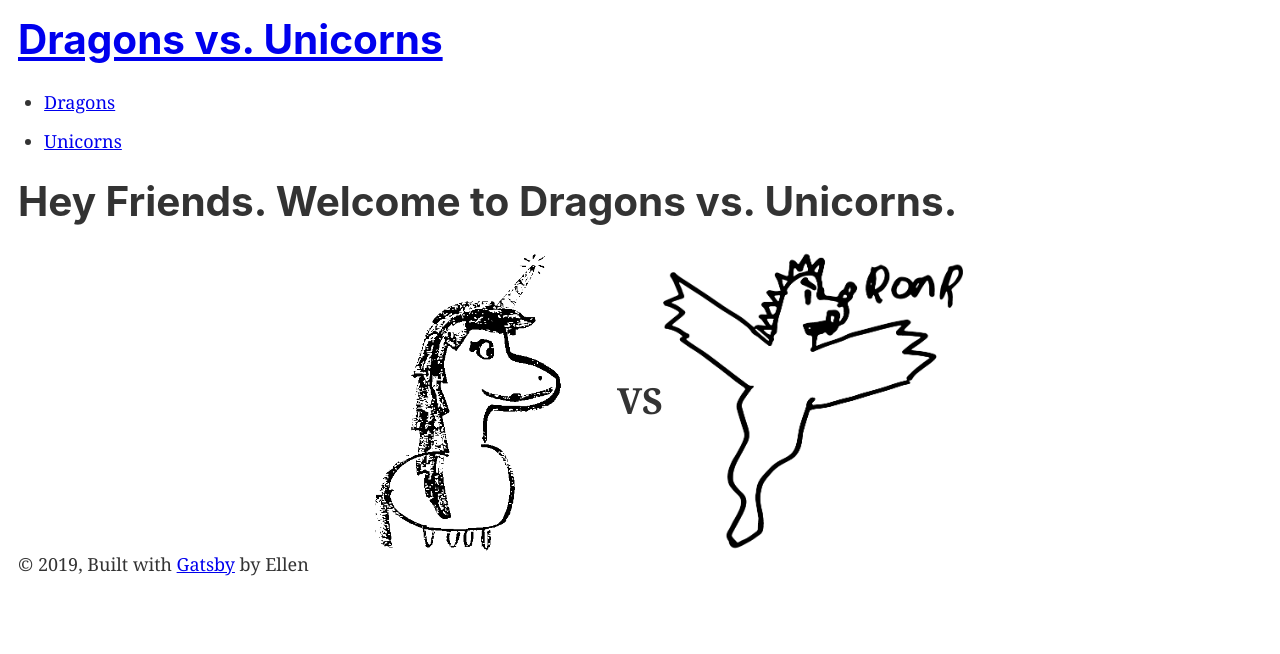
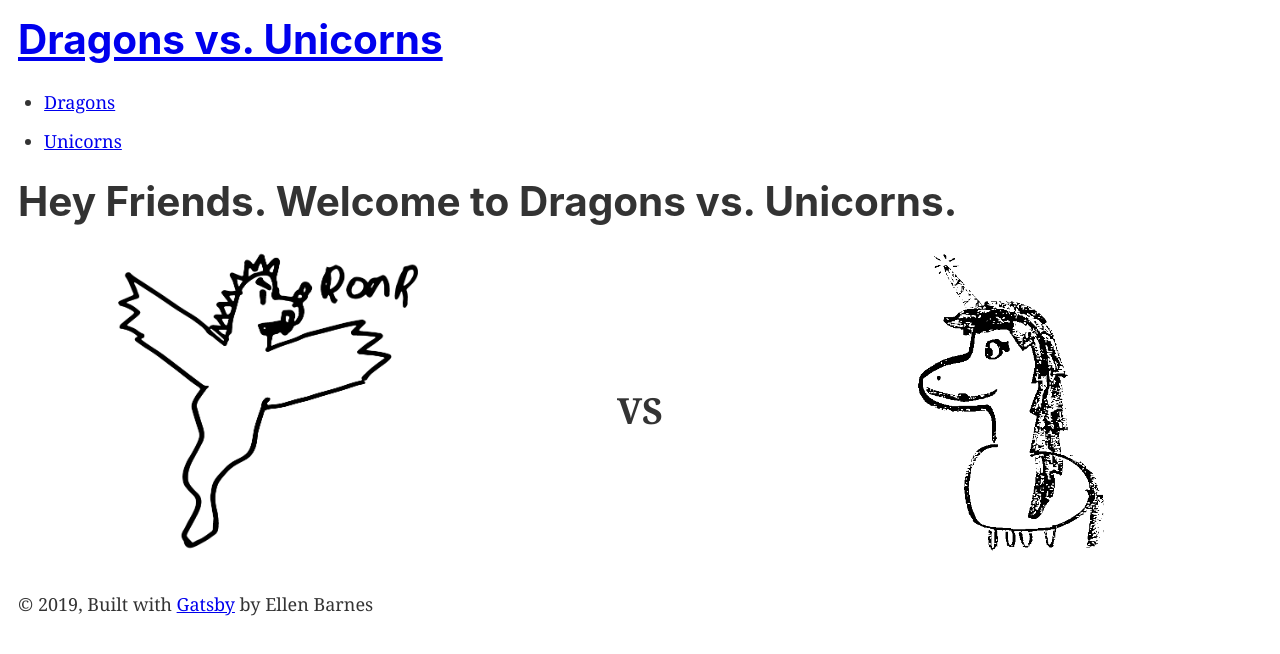
Before and after one commit to chrisbarnes/dragons-vs-unicorns, a Gatsby site: page / in a window 1280 px wide. Built offline with nearby package versions, Linux system fonts and the light colour scheme; Gatsby itself is replaced by a stand-in of ours.

Commit message:
Updated dragon and unicorn pictures and added service worker

```diff
--- a/gatsby-config.js
+++ b/gatsby-config.js
@@ -18,17 +18,17 @@ module.exports = {
     {
       resolve: `gatsby-plugin-manifest`,
       options: {
-        name: `gatsby-starter-default`,
-        short_name: `starter`,
+        name: `Dragons vs. Unicorns`,
+        short_name: `Dragons vs. Unicorns`,
         start_url: `/`,
         background_color: `#663399`,
         theme_color: `#663399`,
         display: `minimal-ui`,
-        icon: `src/images/gatsby-icon.png`, // This path is relative to the root of the site.
+        icon: `src/images/dragon.png`, // This path is relative to the root of the site.
       },
     },
     // this (optional) plugin enables Progressive Web App + Offline functionality
     // To learn more, visit: https://gatsby.dev/offline
-    // `gatsby-plugin-offline`,
+    `gatsby-plugin-offline`,
   ],
 }
--- a/package.json
+++ b/package.json
@@ -1,9 +1,9 @@
 {
-  "name": "gatsby-starter-default",
+  "name": "dragons-vs-unicorns",
   "private": true,
-  "description": "A simple starter to get up and developing quickly with Gatsby",
+  "description": "All about dragons vs. unicorns.",
   "version": "0.1.0",
-  "author": "Kyle Mathews <mathews.kyle@gmail.com>",
+  "author": "Ellen Barnes",
   "dependencies": {
     "gatsby": "^2.3.5",
     "gatsby-image": "^2.0.37",
--- a/src/components/layout.js
+++ b/src/components/layout.js
@@ -26,14 +26,12 @@ const Layout = ({ children }) => (
     render={data => (
       <>
         <Header siteTitle={data.site.siteMetadata.title} />
-        <div>
-          <main>{children}</main>
-          <footer>
-            © {new Date().getFullYear()}, Built with
-            {` `}
-            <a href="https://www.gatsbyjs.org">Gatsby</a> by Ellen
-          </footer>
-        </div>
+        <main>{children}</main>
+        <footer>
+          © {new Date().getFullYear()}, Built with
+          {` `}
+          <a href="https://www.gatsbyjs.org">Gatsby</a> by Ellen Barnes
+        </footer>
       </>
     )}
   />
--- a/src/pages/dragons.js
+++ b/src/pages/dragons.js
@@ -1,5 +1,5 @@
 import React from "react"
-import { StaticQuery, Link } from "gatsby"
+import { StaticQuery, Link, graphql } from "gatsby"
 import Img from "gatsby-image"
 import Layout from "../components/layout"
 import SEO from "../components/seo"
--- a/src/pages/index.js
+++ b/src/pages/index.js
@@ -31,9 +31,9 @@ const IndexPage = () => (
         `}
         render={data => (
           <>
-            <Img fixed={data.unicornImage.childImageSharp.fixed} />
+            <Img className="dragon" fixed={data.dragonImage.childImageSharp.fixed} />
             <span className="vs">VS</span>
-            <Img fixed={data.dragonImage.childImageSharp.fixed} />
+            <Img className="unicorn" fixed={data.unicornImage.childImageSharp.fixed} />
           </>
         )}
       />
--- a/src/pages/unicorns.js
+++ b/src/pages/unicorns.js
@@ -1,5 +1,5 @@
 import React from "react"
-import { StaticQuery, Link } from "gatsby"
+import { StaticQuery, Link, graphql } from "gatsby"
 import Img from "gatsby-image"
 import Layout from "../components/layout"
 import SEO from "../components/seo"
--- a/src/styles/global.css
+++ b/src/styles/global.css
@@ -5,11 +5,29 @@ html {
 
 .dragon-unicorn-images {
     display: flex;
-    align-items: center;
-    justify-content: center;
+    flex-direction: column;
+}
+
+@media (min-width: 640px) {
+    .dragon-unicorn-images {
+        flex-direction: row;
+        align-items: center;
+        justify-content: center;
+    }
+}
+
+.dragon-unicorn-images .gatsby-image-wrapper {
+    margin: 0 auto 40px;
 }
 
 .vs {
+    display: block;
+    margin: 20px auto 40px;
     font-size: 2rem;
     font-weight: bold;
+    text-align: center;
 }
+
+.unicorn {
+    transform: rotateY(180deg);
+}
```
Also changed, not shown: 1 other file.
